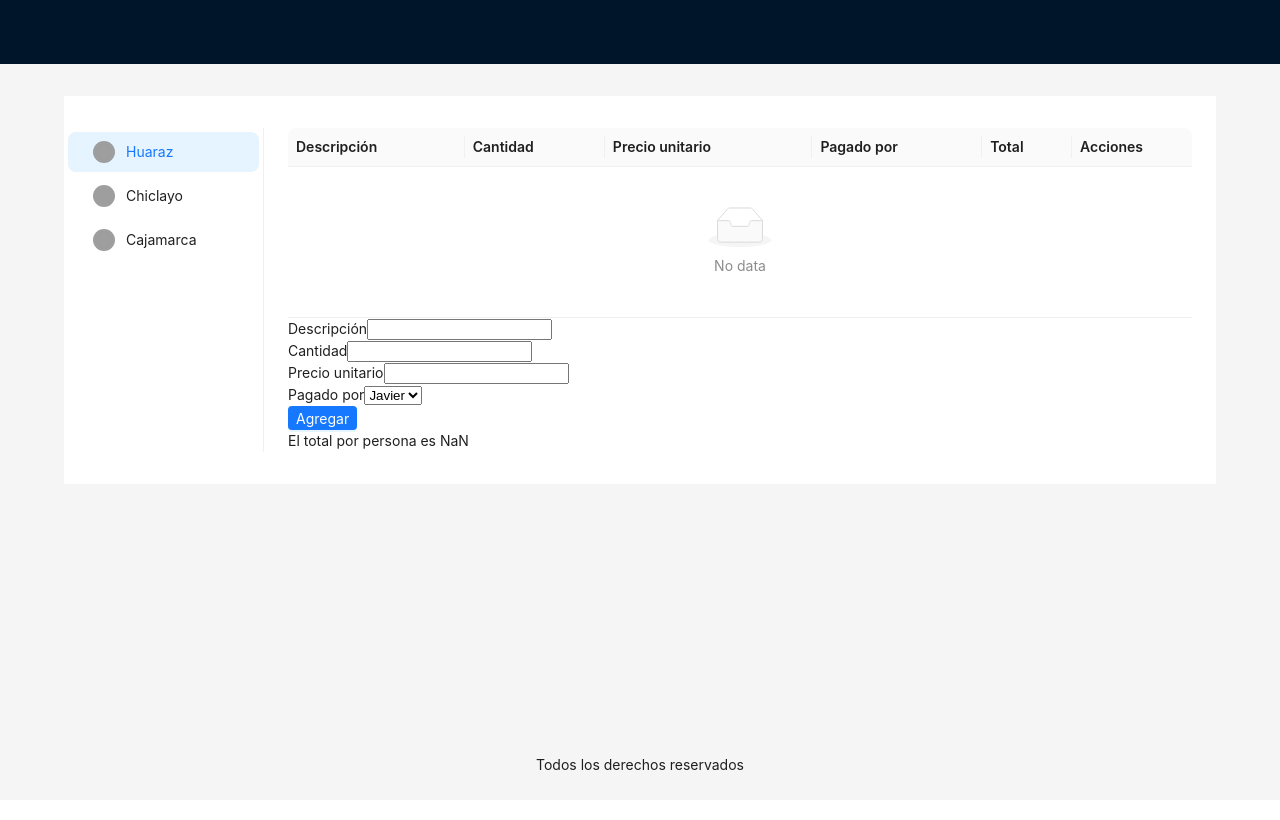
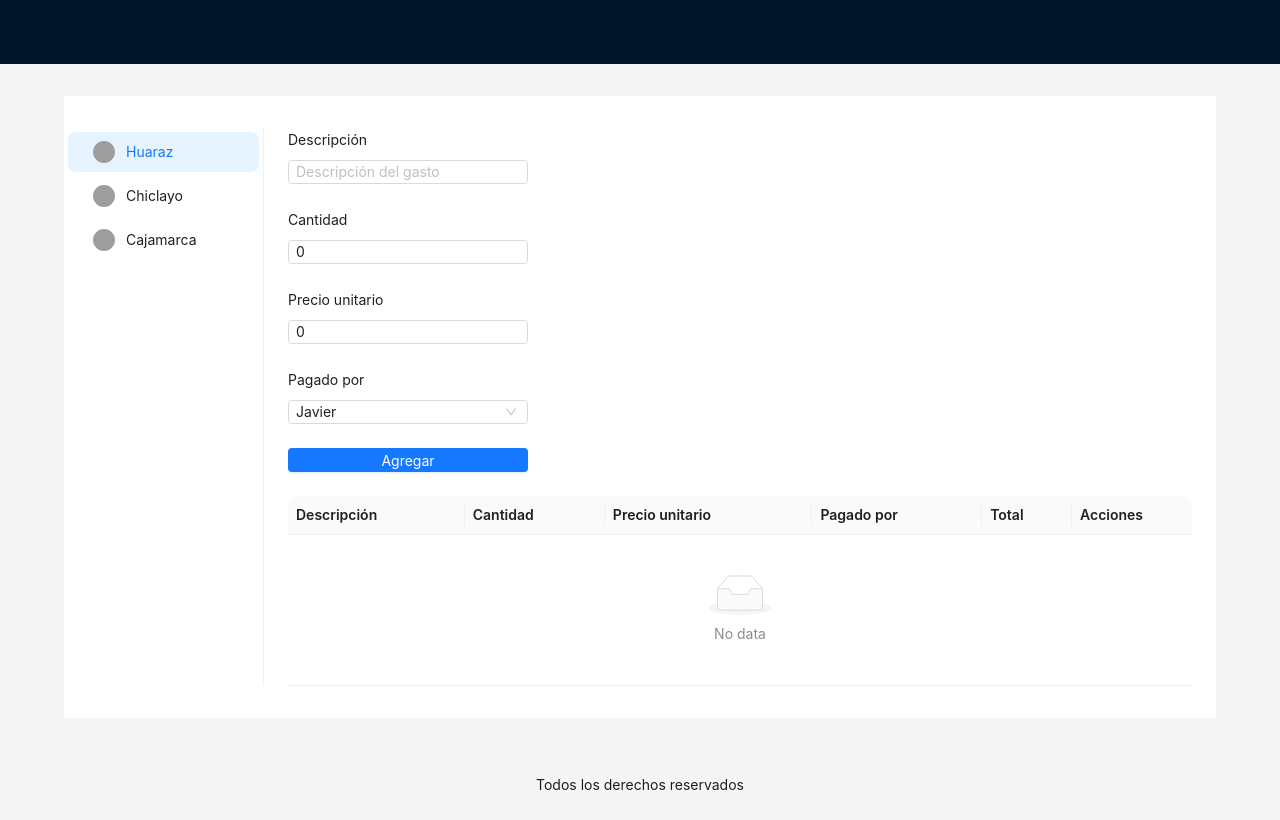
Before and after one commit to itmarck/expenses, a React (Vite) app: page / in a window 1280 px wide. Built offline with nearby package versions, Linux system fonts and the light colour scheme; grey boxes are pictures that could not be loaded.

Commit message:
Use Form from ant design

```diff
--- a/src/components/ExpenseBoard/index.jsx
+++ b/src/components/ExpenseBoard/index.jsx
@@ -42,11 +42,12 @@ export function ExpenseBoard() {
   const peopleQuantity = new Set(expensesPeople).size
   const total = totalExpenses / peopleQuantity
 
+  // TODO: Show total in the board
+
   return (
     <div className="App">
+      <ExpenseForm handleSubmit={handleSubmit} />
       <ExpenseTable expenses={expenses} onRowDelete={onRowDelete} />
-      <ExpenseForm handleSubmit={handleSubmit} />
-      <div>El total por persona es {total}</div>
     </div>
   )
 }
--- a/src/components/ExpenseForm/index.jsx
+++ b/src/components/ExpenseForm/index.jsx
@@ -1,15 +1,51 @@
 import { people } from '../../data/people'
-import { Button } from 'antd'
+import { Button, Form, Input, Select } from 'antd'
 
 export function ExpenseForm({ handleSubmit }) {
-  function onSubmit(event) {
-    event.preventDefault()
+  const [form] = Form.useForm()
 
-    const formData = new FormData(event.target)
-    const formProps = Object.fromEntries(formData)
+  function onFinish(values) {
+    handleSubmit(values)
+  }
 
-    handleSubmit(formProps)
-  }
+  return (
+    <Form
+      layout="vertical"
+      form={form}
+      style={{ maxWidth: 240 }}
+      onFinish={onFinish}
+      initialValues={{
+        amount: 0,
+        unitPrice: 0,
+        by: people[0].name,
+      }}
+    >
+      <Form.Item name="description" label="Descripción">
+        <Input placeholder="Descripción del gasto" />
+      </Form.Item>
+      <Form.Item name="amount" label="Cantidad">
+        <Input type="number" min={0} />
+      </Form.Item>
+      <Form.Item name="unitPrice" label="Precio unitario">
+        <Input type="number" min={0} step={0.1} />
+      </Form.Item>
+      <Form.Item name="by" label="Pagado por">
+        <Select
+          options={people.map((person) => {
+            return {
+              value: person.name,
+              label: person.name,
+            }
+          })}
+        />
+      </Form.Item>
+      <Form.Item>
+        <Button type="primary" htmlType="submit" block>
+          Agregar
+        </Button>
+      </Form.Item>
+    </Form>
+  )
 
   return (
     <form onSubmit={onSubmit}>
```
